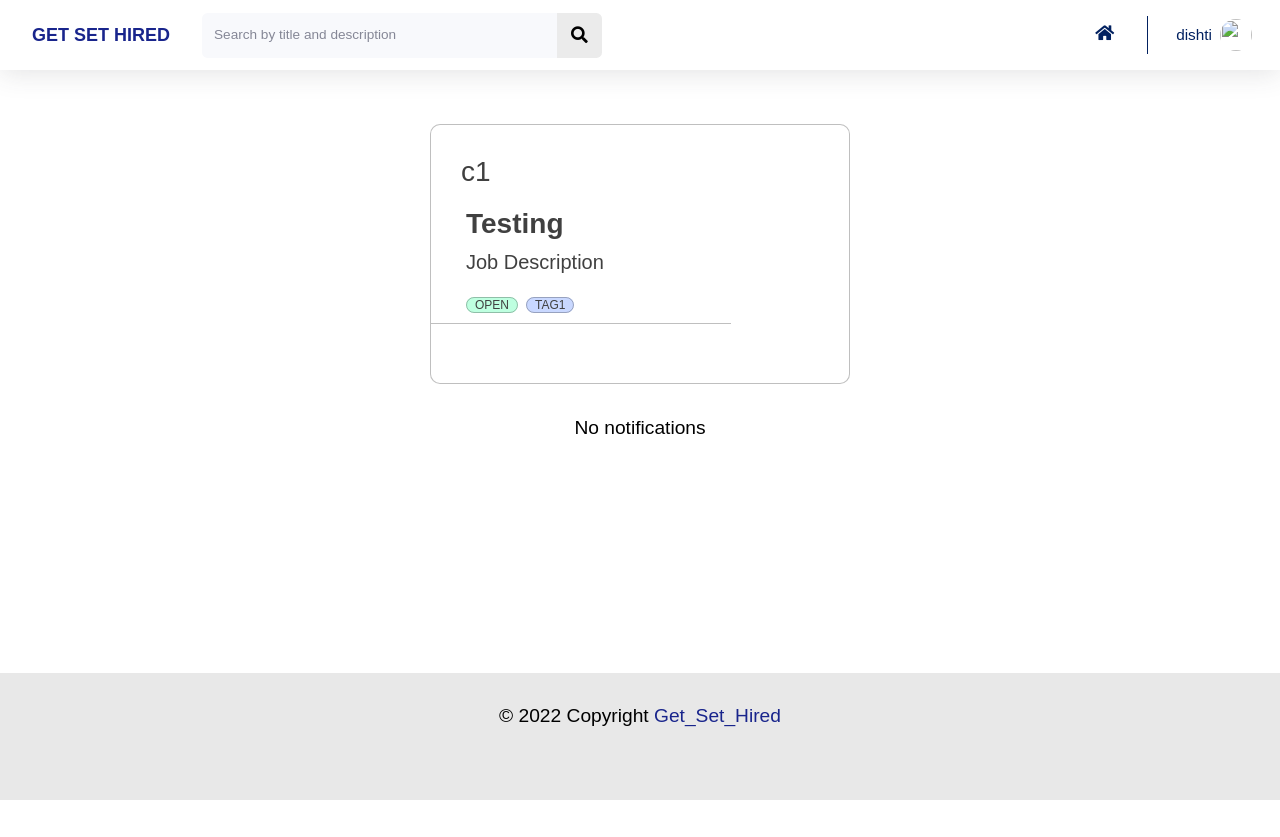
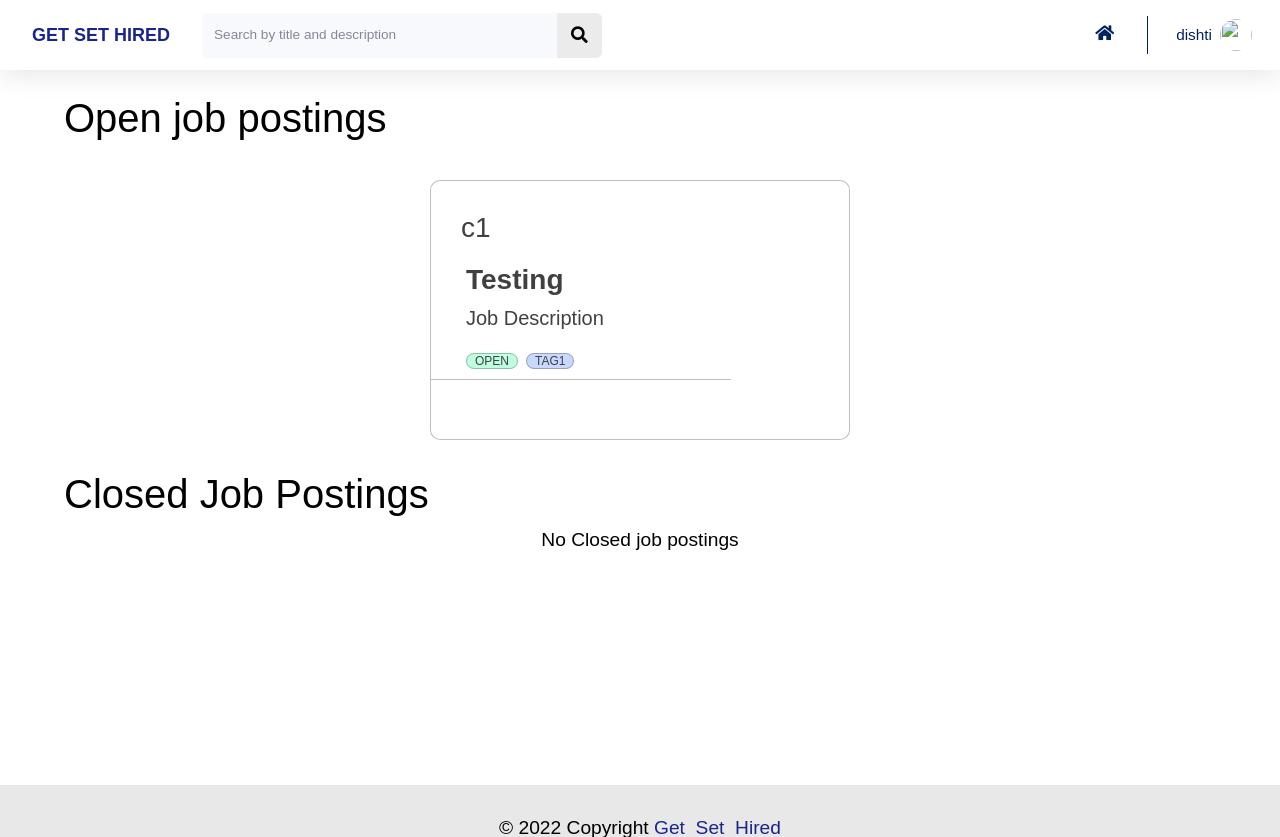
Before and after one commit to Pritishchugh22/Get_Set_Hired, a Django app: page / in a window 1280 px wide. Shown: the top 837 px of the page. Before the commit the page ends 800 px from the top, so only its background shows below. Run offline with Django 4.2, Linux system fonts and the light colour scheme; a user stored in the database is signed in; data comes from the database, SQL or seed files in the repository; both versions use the stored data as it was after the commit; some libraries are stand-ins or nearby versions.

Commit message:
Added open and closed job postings

```diff
--- a/controllers.py
+++ b/controllers.py
@@ -79,8 +79,10 @@ def indexController(req):
         context["image"] = req.user.userprofile.image
     else:
         from home.models import JobPosting
-        jobPostings = JobPosting.objects.all()
-        context["jobPostings"] = jobPostings
+        jobPostings_closed = JobPosting.objects.all().filter(status = 'closed')
+        jobPostings_open = JobPosting.objects.all().filter(status = 'open')
+        context["jobPostings_open"] = jobPostings_open
+        context["jobPostings_closed"] = jobPostings_closed
     context["notifications"] = Notification.objects.filter(reciever = req.user).order_by('-time')
     return context
 
--- a/templates/home/index.html
+++ b/templates/home/index.html
@@ -17,8 +17,9 @@
 {% endblock cdnCSS %}
 {% block content %}
 <div class="project_cards">
+    <h1>Open job postings</h1>
     <div class="" style="display: flex; flex-wrap: wrap;justify-content:center;" id="all-projects">
-        {% for jobposting in jobPostings %}
+        {% for jobposting in jobPostings_open %}
         <div id="projectNumber{{ jobposting.id }}">
             <div class="blog-container">
                 <div class="blog-header" style="display: flex; flex-wrap: wrap;">
@@ -56,8 +57,52 @@
             </div>
         </div>
         {% endfor %}
-        {% if jobPostings.count == 0 %}
-        <div>No job postings</div>
+        {% if jobPostings_open.count == 0 %}
+        <div>No Open job postings</div>
+        {% endif %}
+    </div>
+    <h1>Closed Job Postings</h1>
+    <div class="" style="display: flex; flex-wrap: wrap;justify-content:center;" id="all-projects">
+        {% for jobposting in jobPostings_closed %}
+        <div id="projectNumber{{ jobposting.id }}">
+            <div class="blog-container">
+                <div class="blog-header" style="display: flex; flex-wrap: wrap;">
+                    <span style="flex: 1 0 45%; ">
+                        <h3 style="margin-top: 10px; color:#858796;"><a href="{% url 'profile' jobposting.company.id %}">{{jobposting.company}}</a></h3>
+                    </span>
+                </div>
+                <div class="blog-body">
+                    <div class="blog-title demo-a">
+                        <h1><a href="/jobposting/{{jobposting.id}}">{{ jobposting.title }}</a></h1>
+                    </div>
+                    <div class="blog-summary demo-2">
+                        <a href='/media/{{jobposting.job_description}}'>Job Description</a>
+                    </div>
+                    <div class="blog-tags">
+                        <br class="main-br">
+                        <ul>
+                            <li><a href="/home/?Status={{jobposting.Status}}">{{jobposting.status}}</a></li>
+                            {% for tag in jobposting.domain_tags.all %}
+                            {% if forloop.counter <= 2 %}
+                            <li>
+                                <a href="/home/?Tags={{tag.id}}">{{ tag }}</a>
+                            </li>
+                            {% endif %}
+                            {% if forloop.counter == 3 %}
+                            <li>
+                                <a href="/project/?project_id={{jobposting.id}}">More Tags...</a>
+                            </li>
+                            {% endif %}
+                            {% endfor %}
+                        </ul>
+                    </div>
+                </div>
+                <hr class="main-page-hr">
+            </div>
+        </div>
+        {% endfor %}
+        {% if jobPostings_closed.count == 0 %}
+        <div>No Closed job postings</div>
         {% endif %}
     </div>
     <div class="" style="display: flex; flex-wrap: wrap;justify-content:center;" id="all-projects">
@@ -92,8 +137,10 @@
             </div>
         </div>
         {% endfor %}
+        {% if user.userprofile.isUser %}
         {% if notifications.count == 0 %}
-            <div>No notifications</div>
+        <div>No notifications</div>
+        {% endif %}
         {% endif %}
     </div>
 
--- a/templates/home/login.html
+++ b/templates/home/login.html
@@ -8,6 +8,7 @@
 {% endblock customCSS %}
 {% block navbar %}{% endblock navbar %}
 {% block content %}
+<br><br><br><br><br><br><br><br><br><br>
 <section class="vh-100">
     <div class="container" id="container">
         <div class="form-container sign-up-container">
```
Also changed, not shown: db.sqlite3.
